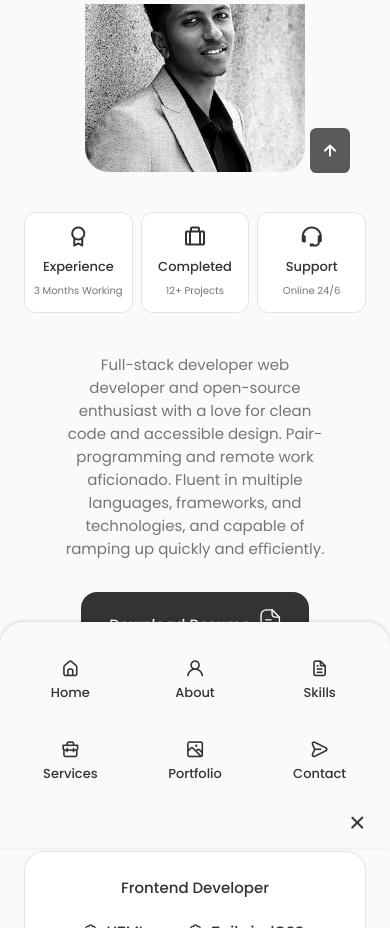
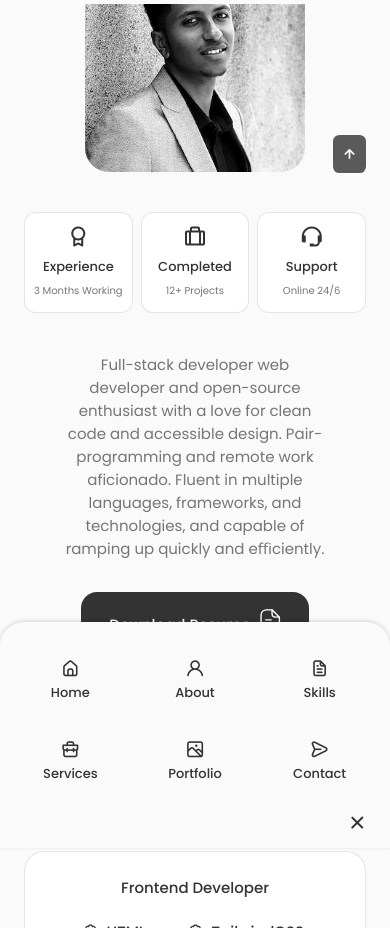
Before and after one commit to AmanWorku/AmanWorku.github.io, a React (Create React App) app: page / in a window 390 px wide. Shown: the part 840-1768 px from the top of the page. Built offline with nearby package versions, Linux system fonts and the light colour scheme.

Commit message:
Finish working with the scroll up button

```diff
--- a/src/components/scrollup/ScrollUp.jsx
+++ b/src/components/scrollup/ScrollUp.jsx
@@ -8,7 +8,7 @@ window.addEventListener ("scroll", function(){
     else scrollUp.classList.remove("show-scroll");
 })
   return (
-    <a href="" className="scrollup">
+    <a href="#" className="scrollup">
       <i className="uil uil-arrow-up scrollup__icon"></i>
     </a>
   )
--- a/src/components/scrollup/scrollup.css
+++ b/src/components/scrollup/scrollup.css
@@ -22,3 +22,25 @@
 .show-scroll {
     bottom: 3rem;
 }
+
+@media screen and (max-width: 992px) {
+    .scrollup {
+        right: 1.5rem;
+        padding: 0.25rem 0.4rem;
+    }
+
+    .scrollup__icon {
+        font-size: 1.25rem;
+    }
+}
+
+@media screen and (max-width: 768px) {
+   .show-scroll {
+       bottom: 4rem;
+   }
+}
+@media screen and (max-width: 350px) {
+   .scrollup {
+       right: 1rem;
+   }
+}
```
